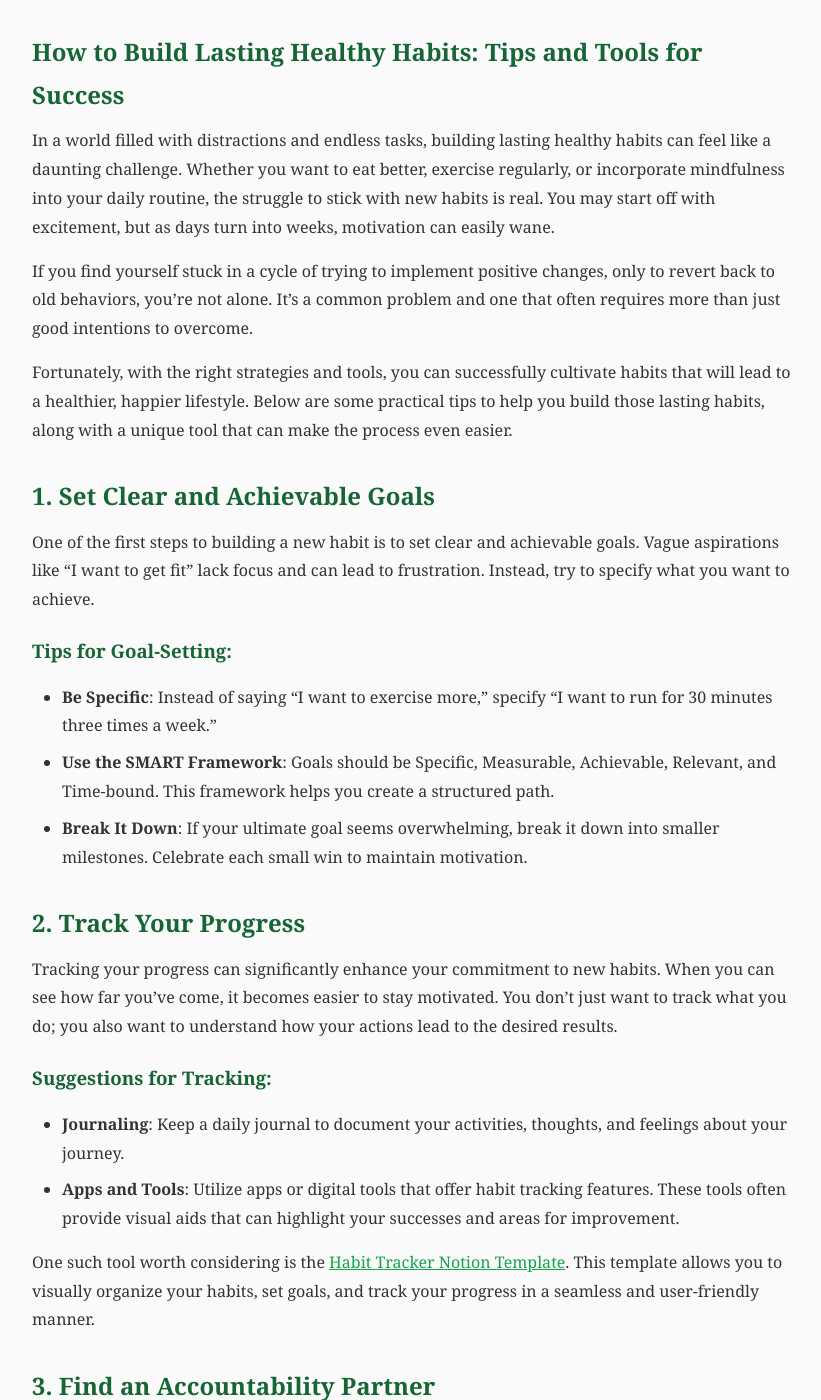
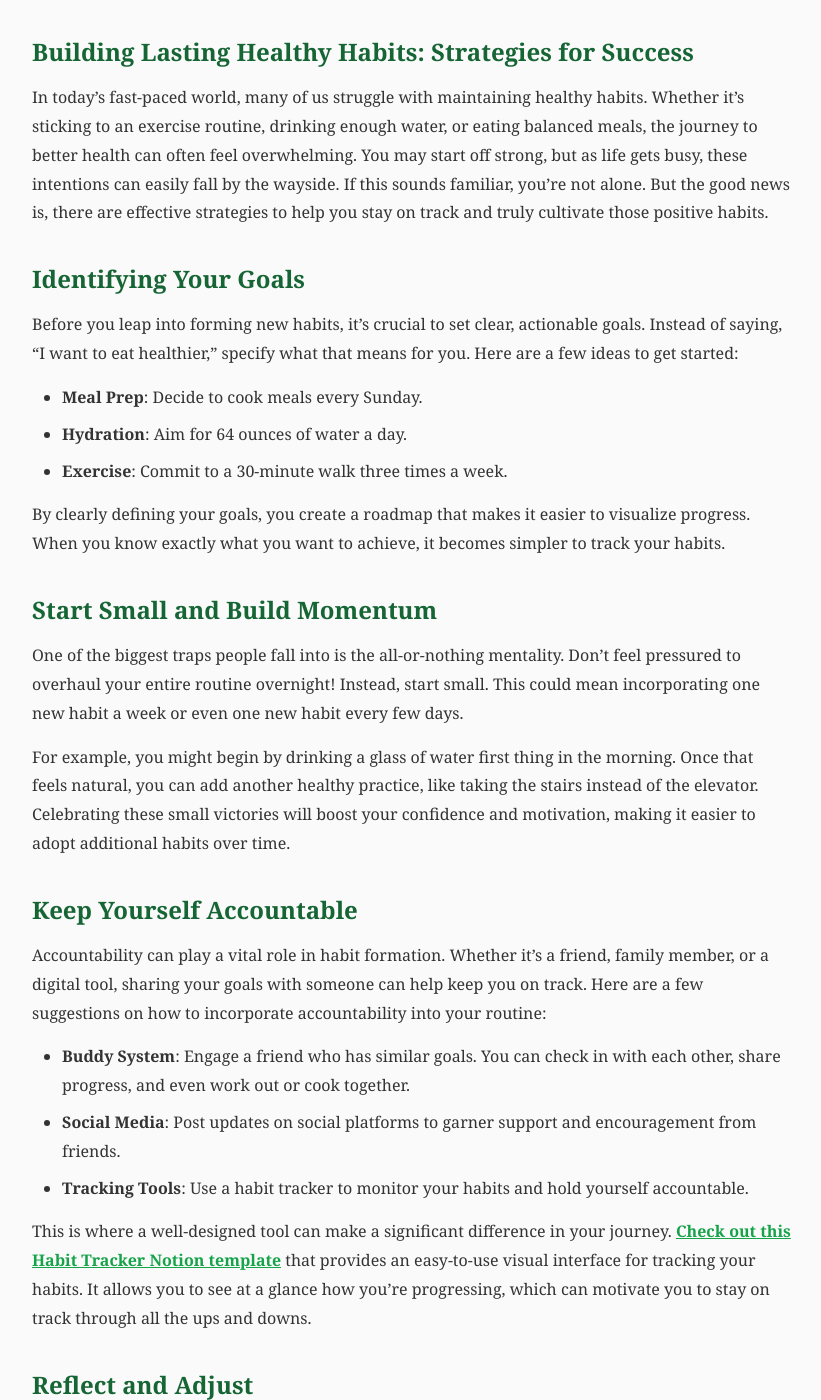
Before and after one commit to Kkumakkuma/HealthyLifeHub, a Jekyll site: the page built from _posts/2026-04-12-how-a-habit-tracker-can-transform-your-health-and-wellness-game.md, in a window 1280 px wide and 1400 px high, scrolled down 450 px. Shown: the whole window, without its empty margins (228-1049 px from the left). Built offline with Jekyll 4.4.1, drawn with Linux system fonts in a browser that asks for light colours; comment, search, counter and statistics services are not loaded; some of the changed text lies outside the part shown.

Commit message:
Auto-publish new article 2026-04-12-2124

```diff
--- a/_posts/2026-04-12-how-a-habit-tracker-can-transform-your-health-and-wellness-game.md
+++ b/_posts/2026-04-12-how-a-habit-tracker-can-transform-your-health-and-wellness-game.md
@@ -1,69 +1,58 @@
 ---
 layout: post
 title: "How a Habit Tracker Can Transform Your Health And Wellness Game"
-date: 2026-04-12 03:58:17 +0000
+date: 2026-04-12 21:24:11 +0000
 categories: [product-review]
 description: "Build lasting healthy habits with our visual Notion habit tracker."
 ---
 
-# How to Build Lasting Healthy Habits: Tips and Tools for Success
+# Building Lasting Healthy Habits: Strategies for Success
 
-In a world filled with distractions and endless tasks, building lasting healthy habits can feel like a daunting challenge. Whether you want to eat better, exercise regularly, or incorporate mindfulness into your daily routine, the struggle to stick with new habits is real. You may start off with excitement, but as days turn into weeks, motivation can easily wane.
+In today's fast-paced world, many of us struggle with maintaining healthy habits. Whether it's sticking to an exercise routine, drinking enough water, or eating balanced meals, the journey to better health can often feel overwhelming. You may start off strong, but as life gets busy, these intentions can easily fall by the wayside. If this sounds familiar, you’re not alone. But the good news is, there are effective strategies to help you stay on track and truly cultivate those positive habits.
 
-If you find yourself stuck in a cycle of trying to implement positive changes, only to revert back to old behaviors, you’re not alone. It’s a common problem and one that often requires more than just good intentions to overcome.
+## Identifying Your Goals
 
-Fortunately, with the right strategies and tools, you can successfully cultivate habits that will lead to a healthier, happier lifestyle. Below are some practical tips to help you build those lasting habits, along with a unique tool that can make the process even easier.
+Before you leap into forming new habits, it’s crucial to set clear, actionable goals. Instead of saying, “I want to eat healthier,” specify what that means for you. Here are a few ideas to get started:
 
-## 1. Set Clear and Achievable Goals
+- **Meal Prep**: Decide to cook meals every Sunday.
+- **Hydration**: Aim for 64 ounces of water a day.
+- **Exercise**: Commit to a 30-minute walk three times a week.
 
-One of the first steps to building a new habit is to set clear and achievable goals. Vague aspirations like “I want to get fit” lack focus and can lead to frustration. Instead, try to specify what you want to achieve.
+By clearly defining your goals, you create a roadmap that makes it easier to visualize progress. When you know exactly what you want to achieve, it becomes simpler to track your habits.
 
-### Tips for Goal-Setting:
-- **Be Specific**: Instead of saying "I want to exercise more," specify "I want to run for 30 minutes three times a week."
-- **Use the SMART Framework**: Goals should be Specific, Measurable, Achievable, Relevant, and Time-bound. This framework helps you create a structured path.
-- **Break It Down**: If your ultimate goal seems overwhelming, break it down into smaller milestones. Celebrate each small win to maintain motivation.
+## Start Small and Build Momentum
 
-## 2. Track Your Progress
+One of the biggest traps people fall into is the all-or-nothing mentality. Don’t feel pressured to overhaul your entire routine overnight! Instead, start small. This could mean incorporating one new habit a week or even one new habit every few days.
 
-Tracking your progress can significantly enhance your commitment to new habits. When you can see how far you’ve come, it becomes easier to stay motivated. You don’t just want to track what you do; you also want to understand how your actions lead to the desired results.
+For example, you might begin by drinking a glass of water first thing in the morning. Once that feels natural, you can add another healthy practice, like taking the stairs instead of the elevator. Celebrating these small victories will boost your confidence and motivation, making it easier to adopt additional habits over time.
 
-### Suggestions for Tracking:
-- **Journaling**: Keep a daily journal to document your activities, thoughts, and feelings about your journey.
-- **Apps and Tools**: Utilize apps or digital tools that offer habit tracking features. These tools often provide visual aids that can highlight your successes and areas for improvement.
+## Keep Yourself Accountable
 
-One such tool worth considering is the [Habit Tracker Notion Template](https://smarttemplatesell.gumroad.com/l/habit-tracker). This template allows you to visually organize your habits, set goals, and track your progress in a seamless and user-friendly manner.
+Accountability can play a vital role in habit formation. Whether it's a friend, family member, or a digital tool, sharing your goals with someone can help keep you on track. Here are a few suggestions on how to incorporate accountability into your routine:
 
-## 3. Find an Accountability Partner
+- **Buddy System**: Engage a friend who has similar goals. You can check in with each other, share progress, and even work out or cook together.
+- **Social Media**: Post updates on social platforms to garner support and encouragement from friends.
+- **Tracking Tools**: Use a habit tracker to monitor your habits and hold yourself accountable.
 
-Sometimes, the best way to stay committed to a new habit is to find someone to do it with you. An accountability partner can not only motivate you but also provide support when you’re feeling less than inspired.
+This is where a well-designed tool can make a significant difference in your journey. **[Check out this Habit Tracker Notion template](https://smarttemplatesell.gumroad.com/l/habit-tracker)** that provides an easy-to-use visual interface for tracking your habits. It allows you to see at a glance how you're progressing, which can motivate you to stay on track through all the ups and downs.
 
-### How to Choose the Right Partner:
-- **Shared Interests**: Ideally, choose someone who has similar goals or interests. This makes the journey more enjoyable.
-- **Regular Check-Ins**: Schedule regular catch-ups to discuss your progress. This could be weekly video calls, a text thread, or a simple face-to-face meet-up.
-- **Supportive Environment**: Ensure your partner is encouraging yet honest. They should challenge you to push your limits without being overly critical.
+## Reflect and Adjust
 
-## 4. Make It a Routine
+Regular reflection can help you understand what works for you and what doesn’t. Take time each week to review your progress.
 
-Creating a routine around your new habits can help them stick. When habits become part of your daily life, they require less willpower and become second nature.
+- **Evaluate**: Ask yourself why you succeeded or failed in sticking to a habit. Did you face any challenges? Were there external factors at play?
+- **Adapt**: If a particular habit wasn't working out, consider adjusting it. Perhaps you were aiming for 30 minutes of exercise but found it too challenging. Scaling it back to 15 minutes might be more manageable.
 
-### Tips for Establishing a Routine:
-- **Consistent Timing**: Try to incorporate your new habit at the same time each day. For example, if you want to meditate, do it every morning after brushing your teeth.
-- **Environment Matters**: Set up your environment to make it conducive to your new habit. If you’re trying to work out more, put your workout clothes next to your bed as a reminder.
-- **Timing Triggers**: Create a chain of triggers to remind you of your habit. For instance, after breakfast, immediately go for a walk.
+Documentation plays a crucial role in this process. By using a habit tracker, you can easily log your performance, making it simpler to reflect on your progress and fine-tune your approach for greater success.
 
-## 5. Reflect and Adjust
+## Celebrate Your Successes
 
-Finally, it’s crucial to take time to reflect on your experiences. Some habits may work better for you than others, and that's okay. Assess what you’ve accomplished and make any necessary adjustments to your goals and routines.
+Finally, don’t forget to reward yourself for your accomplishments, no matter how small! Celebrating your success reinforces the positive behavior and makes it more likely that you'll continue. Rewards can be anything from taking a relaxing bath to enjoying a night out with friends.
 
-### Reflection Strategies:
-- **Weekly Reviews**: Set aside time each week to evaluate your progress. Ask yourself what worked, what didn’t, and why.
-- **Flexibility**: Be open to modifying your approach. If a specific habit isn’t resonating with you, try a different strategy or adjust the goal.
-- **Celebrate Wins**: Regardless of how small your accomplishments are, take the time to celebrate them. This will help reinforce your positive actions.
+### Wrapping Up
 
-## Conclusion
+Building lasting healthy habits isn’t an overnight process. It requires intention, patience, and self-compassion. By setting clear goals, starting small, holding yourself accountable, reflecting regularly, and celebrating successes, you can create a sustainable routine that leads to long-term health improvements.
 
-Building lasting healthy habits doesn’t have to be a lonely or overwhelming journey. With clear goals, progress tracking, and support, you can confidently make changes in your life that stick. Remember that it’s all about finding what works best for you, experimenting, and being patient with yourself.
+If you’re looking for a way to simplify the habit-tracking process, consider using [this Habit Tracker Notion template](https://smarttemplatesell.gumroad.com/l/habit-tracker). Its visual layout makes tracking not just easier, but also more enjoyable — helping you stay engaged and focused on your journey to better health.
 
-Using tools like the [Habit Tracker Notion Template](https://smarttemplatesell.gumroad.com/l/habit-tracker) can simplify the process of tracking and structuring your habits. This template is a visual way to stay organized and monitor your progress in real-time. By integrating such helpful resources into your journey, you’ll find that creating and sticking to healthy habits becomes a lot more manageable.
-
-So why not take the first step toward your new healthy lifestyle today?
+Now that you know how to build lasting healthy habits, it’s time to take the first step! What are you waiting for? Start today, and remember, the journey of a thousand miles begins with a single step.
```
